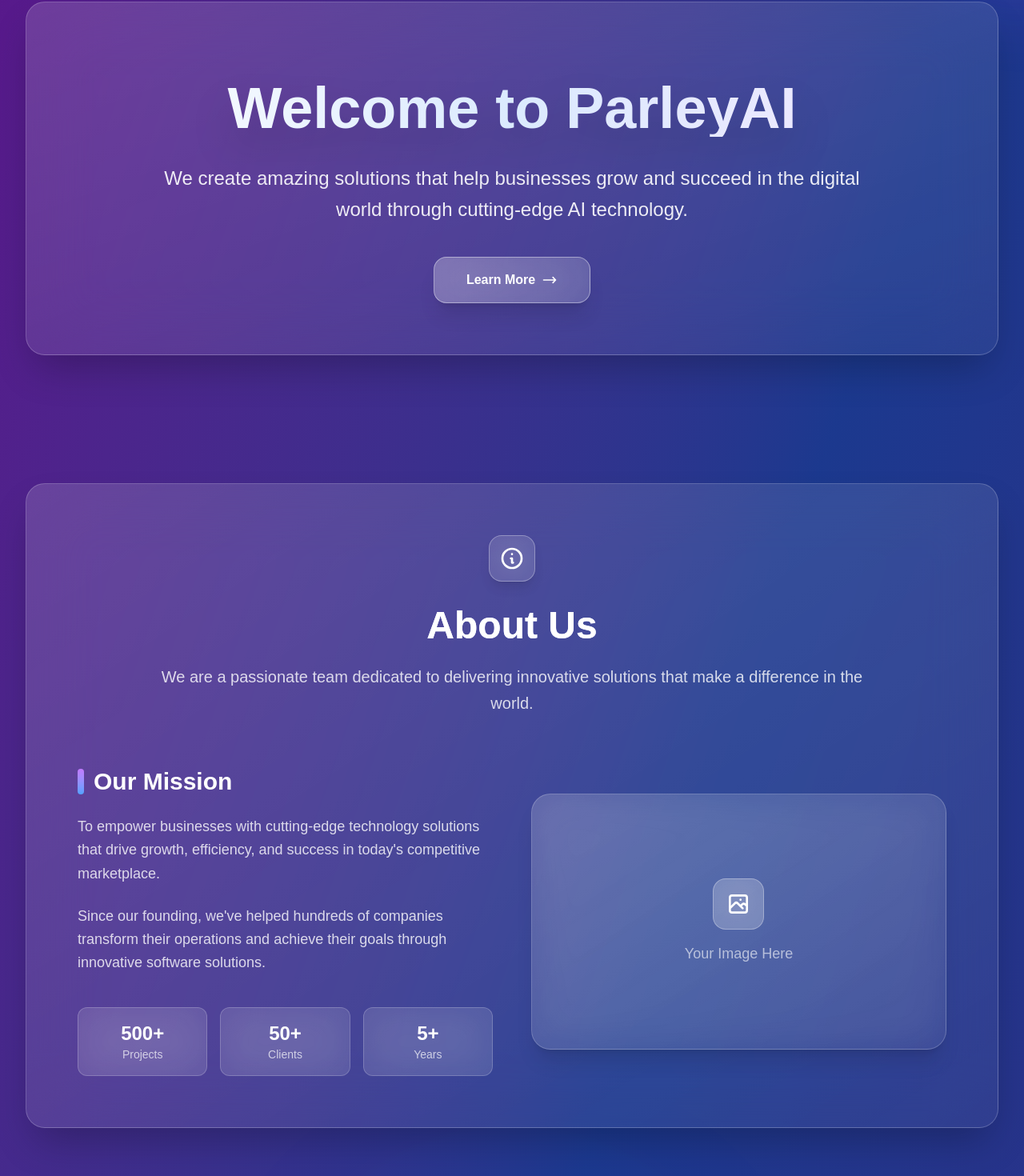
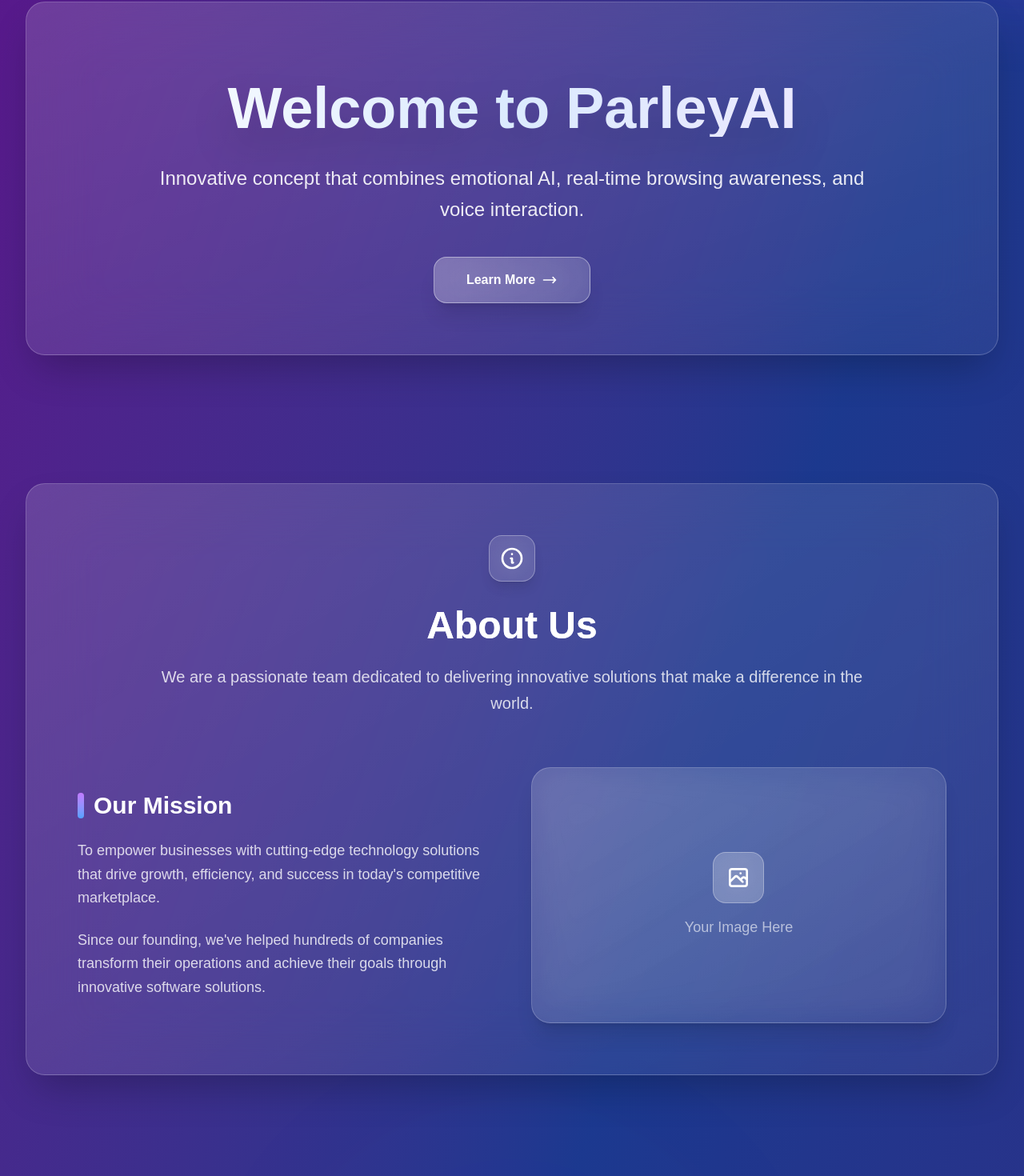
Before and after one commit to Chriztey/ParleyAI, a Next.js app: page /home in a window 1280 px wide. Shown: the part 174-1644 px from the top of the page at 80% size. Built offline with nearby package versions, Linux system fonts and the light colour scheme.

Commit message:
Update homepage

```diff
--- a/src/app/home/page.tsx
+++ b/src/app/home/page.tsx
@@ -153,8 +153,8 @@
                 Welcome to ParleyAI
               </h1>
               <p className="text-xl md:text-2xl mb-10 max-w-4xl mx-auto text-white/90 leading-relaxed">
-                We create amazing solutions that help businesses grow and
-                succeed in the digital world through cutting-edge AI technology.
+                Innovative concept that combines emotional AI, real-time
+                browsing awareness, and voice interaction.
               </p>
               <button
                 onClick={() => scrollToSection("about")}
@@ -227,20 +227,6 @@
                   transform their operations and achieve their goals through
                   innovative software solutions.
                 </p>
-                <div className="flex space-x-4 pt-4">
-                  <div className="backdrop-blur-xl bg-white/10 border border-white/20 rounded-xl p-4 text-center flex-1">
-                    <div className="text-2xl font-bold text-white">500+</div>
-                    <div className="text-white/70 text-sm">Projects</div>
-                  </div>
-                  <div className="backdrop-blur-xl bg-white/10 border border-white/20 rounded-xl p-4 text-center flex-1">
-                    <div className="text-2xl font-bold text-white">50+</div>
-                    <div className="text-white/70 text-sm">Clients</div>
-                  </div>
-                  <div className="backdrop-blur-xl bg-white/10 border border-white/20 rounded-xl p-4 text-center flex-1">
-                    <div className="text-2xl font-bold text-white">5+</div>
-                    <div className="text-white/70 text-sm">Years</div>
-                  </div>
-                </div>
               </div>
               <div className="backdrop-blur-xl bg-gradient-to-br from-white/15 to-white/5 border border-white/20 h-80 rounded-3xl flex items-center justify-center shadow-xl hover:shadow-2xl transition-all duration-500 group">
                 <div className="text-center">
```
